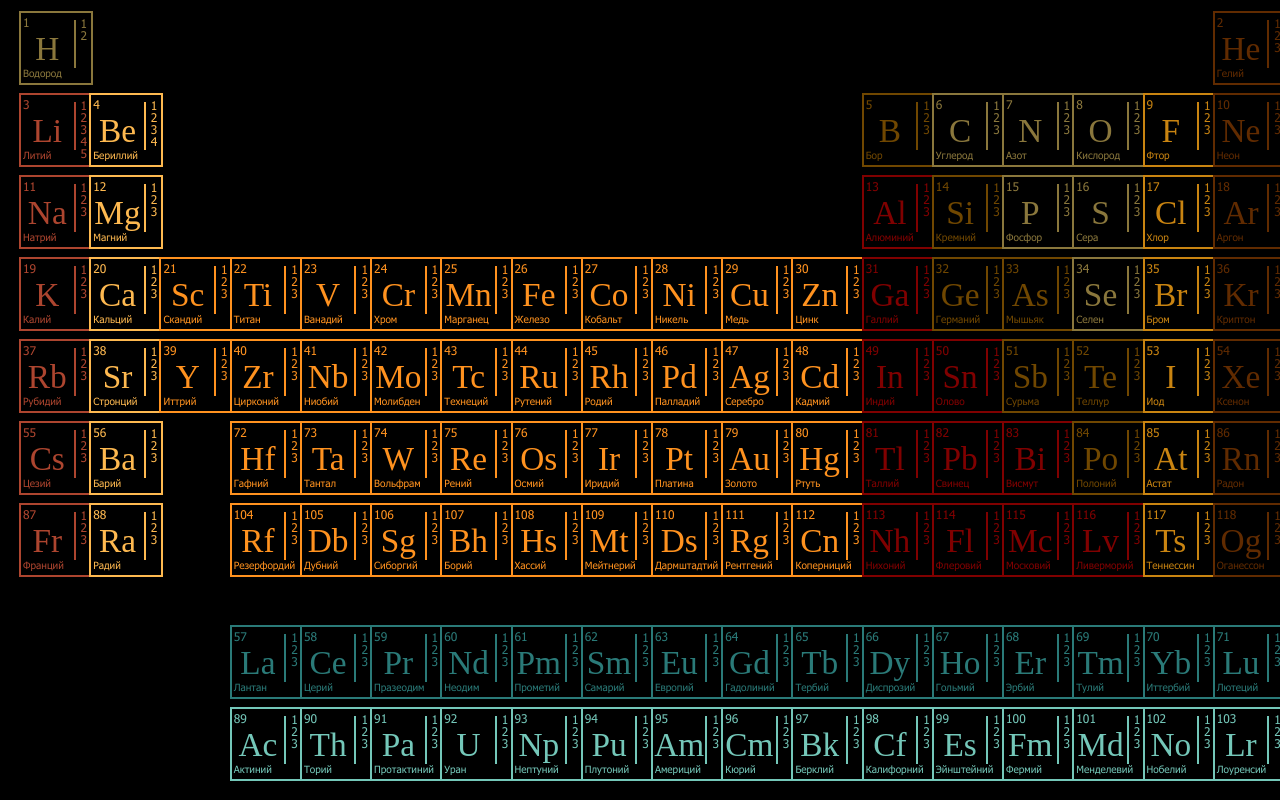
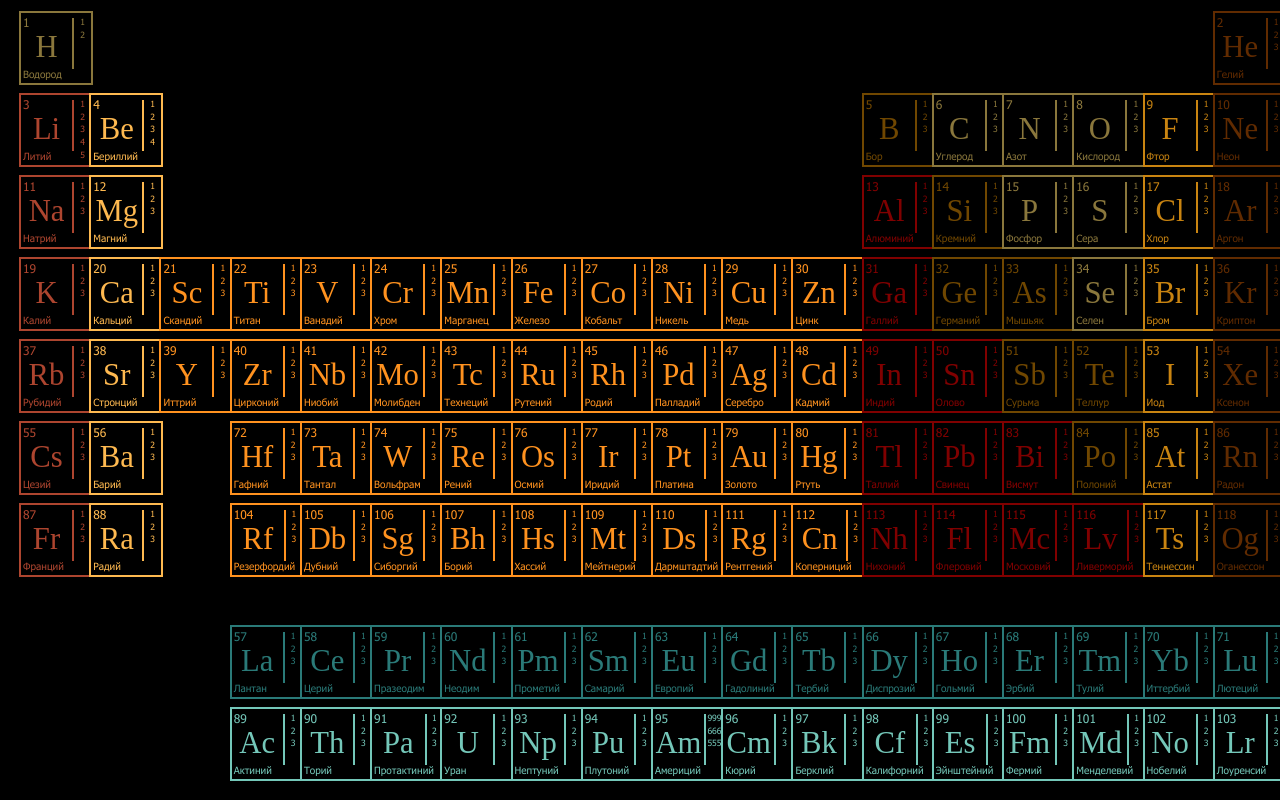
Before and after one commit to TechnoVoyage/mendeleev-table, a plain HTML site: page index.html in a window 1280 px wide. Shown: the top 800 px of the page. Drawn offline with nearby package versions, Linux system fonts and the light colour scheme.

Commit message:
Some bugs fixed

```diff
--- a/const.js
+++ b/const.js
@@ -226,7 +226,7 @@ element_isotopes = {
 92: [1, 2, 3],
 93: [1, 2, 3],
 94: [1, 2, 3],
-95: [1, 2, 3],
+95: [999, 666, 555],
 96: [1, 2, 3],
 97: [1, 2, 3],
 98: [1, 2, 3],
--- a/main.js
+++ b/main.js
@@ -2,6 +2,8 @@ id_chosen = -1;
 element_width = 70;
 interval_between_elements = 10;
 element_position = {}
+serial_chosen = -1;
+q_chosen = -1;
 
 document.getElementById('touchscreen1').onclick = function(){
   show_isotopes_around_element(id_chosen)
@@ -113,14 +115,17 @@ anim_iso = anime.timeline({
 })
 
 function show_isotope(q, serial){
+  serial_chosen = serial;
+  q_chosen = q;
+
   document.getElementById('touchscreen2').style.visibility = "visible";
-  document.getElementById('touchscreen2').style.zIndex = "3";
+  document.getElementById('touchscreen2').style.zIndex = "4";
   document.getElementById('touchscreen2').style.pointerEvents = "none";
   document.getElementById('touchscreen1').style.pointerEvents = "none";
   document.getElementById('continue-new-particle').style.pointerEvents = "none";
 
-  //document.getElementById(`element-${serial}-${element_isotopes[serial][q]}`).style.zIndex = "3";
-  //document.getElementById(`element-${serial}-${element_isotopes[serial][q]}`).style.pointerEvents = "none";
+  document.getElementById(`element-${serial}-${element_isotopes[serial][q]}`).style.zIndex = "3";
+  document.getElementById(`element-${serial}-${element_isotopes[serial][q]}`).style.pointerEvents = "none";
 
   blur_all_elements(serial)
 
@@ -148,6 +153,7 @@ function show_isotope(q, serial){
 
 function continue_iso(){
 
+
   document.getElementById('touchscreen2').style.pointerEvents = "none";
   document.getElementById('touchscreen1').style.pointerEvents = "none";
   document.getElementById('continue-new-particle').style.pointerEvents = "none";
@@ -158,10 +164,15 @@ function continue_iso(){
   text.finished.then(function (){
     document.getElementById('touchscreen1').style.pointerEvents = "auto";
     document.getElementById('touchscreen2').style.pointerEvents = "auto";
+    document.getElementById(`element-${serial_chosen}-${element_isotopes[serial_chosen][q_chosen]}`).style.zIndex = "1";
+    document.getElementById(`element-${serial_chosen}-${element_isotopes[serial_chosen][q_chosen]}`).style.pointerEvents = "auto";
+    serial_chosen = -1;
+    q_chosen = -1
   });
   document.getElementById('touchscreen2').style.visibility = "hidden";
   document.getElementById('touchscreen2').style.zIndex = "0";
   unblur_all_elements();
+
 }
 
 
--- a/style.css
+++ b/style.css
@@ -67,16 +67,16 @@ body{
 
 .table-element-name{
     position: relative;
-    top: -32px;
+    top: -30px;
     left: 0px;
     text-align: center;
-    font-size: 25pt;
+    font-size: 23pt;
     font-family: 'Times New Roman';
 }
 
 .table-element-name-full{
     position: relative;
-    top: -67px;
+    top: -57px;
     left: 2px;
     font-size: 7.5pt;
     font-family: 'Tahoma';
@@ -96,19 +96,26 @@ body{
 
 .table-element-dividing-line{
     width: 0;
-    height: 65%;
-    top: 10%;
+    height: 70%;
+    top: 7%;
     position: relative;
     border: 1px solid white;
 }
 
+.table-element-right-space{
+    position: relative;
+    text-align: center;
+    display: block;
+    width: 25%;
+}
+
 .table-element-isotope-num{
     font-family: 'Tahoma';
-    font-size: 9pt;
-    top: 17px;
-    left: 5px;
+    text-align: center;
+    font-size: 6.5pt;
+    top: 10px;
     position: relative;
-    margin-top: -14px;
+    margin-top: -7px;
 }
 
 .touchscreen{
```
